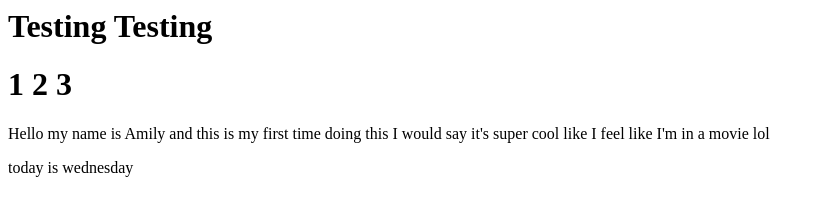
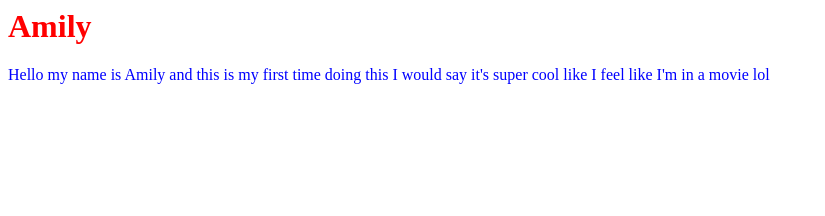
Before and after one commit to AAlmadhrahi/AAlmadhrahi.github.io, a plain HTML site: page index.html in a window 1280 px wide. Shown: the whole page, without its empty margins (0-825 px from the left). Drawn offline with Linux system fonts and the light colour scheme.

Commit message:
adding styles

```diff
--- a/index.html
+++ b/index.html
@@ -1,8 +1,6 @@
-<h1> Testing Testing </h1>
-<h1> 1 2 3 </h1>
+<h1 style="color:red"> Amily </h1>
 
-<p> Hello my name is Amily and this is my first time doing this
+<p style="color:blue"> Hello my name is Amily and this is my first time doing this
   I would say it's super cool
   like I feel like I'm in a movie
   lol </p>
-today is wednesday
```
Also changed, not shown: styles.css (added).
